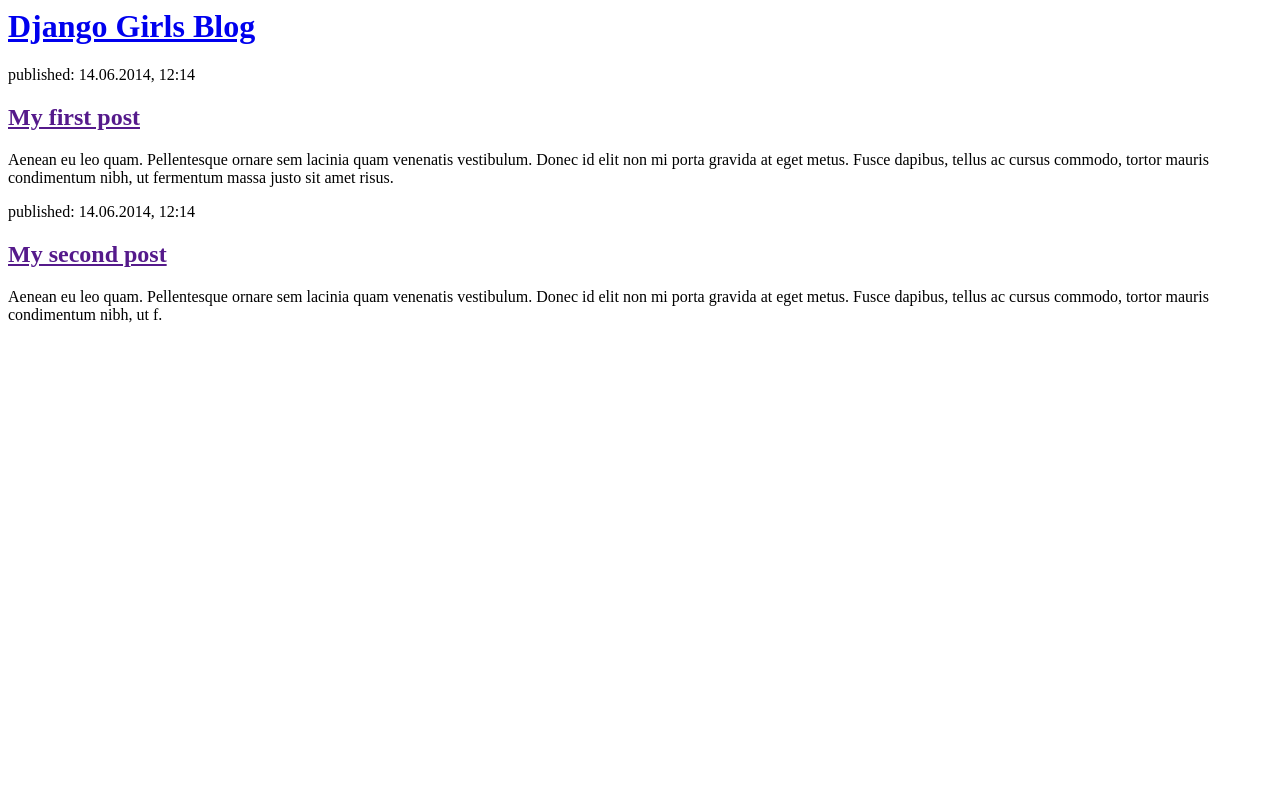
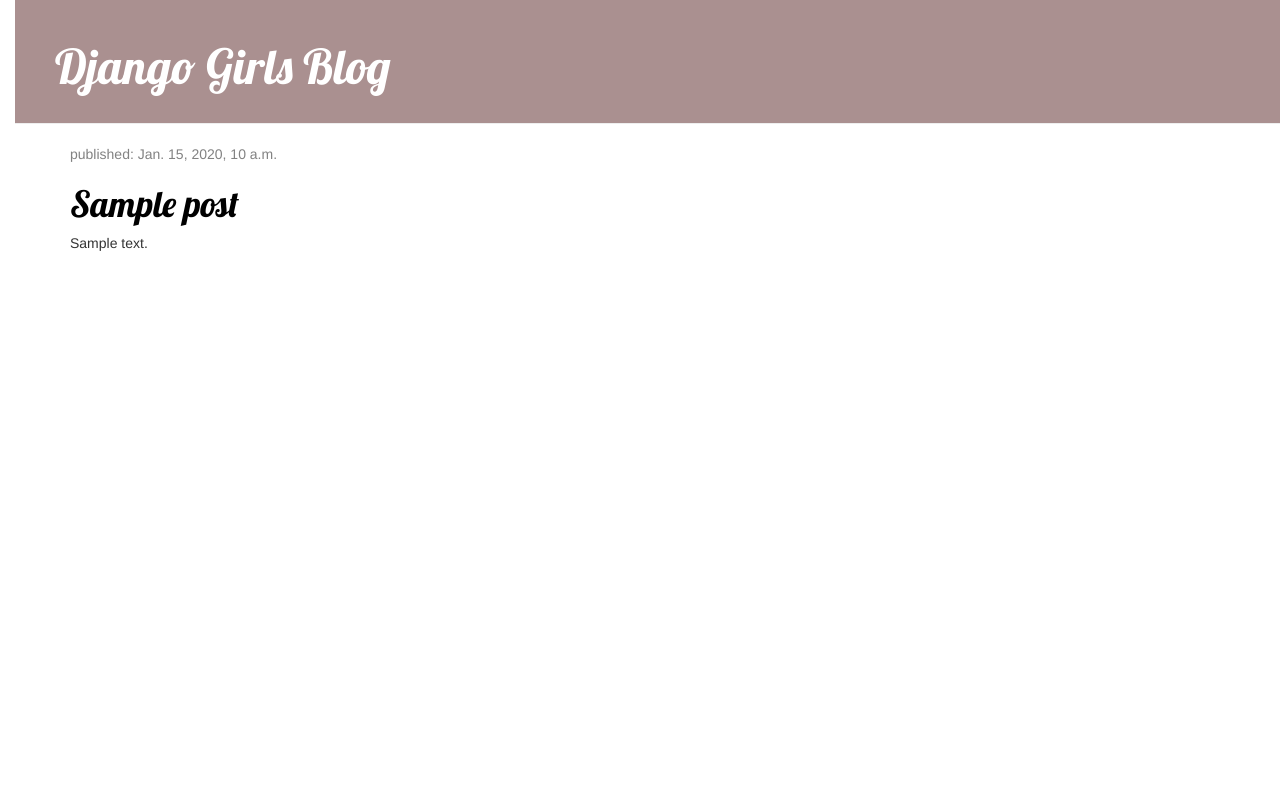
Before and after one commit to aarti98/first-blog, a Django app: page / in a window 1280 px wide. Run offline with Django 3.2, Linux system fonts and the light colour scheme; tables that the repository leaves empty hold one stand-in row (values such as "Sample post"); some libraries are stand-ins or nearby versions.

Commit message:
Added view and template

```diff
--- /dev/null
+++ b/mysite/blog/static/css/blog.css
@@ -0,0 +1,55 @@
+h1 a {
+	color: #AAB204;
+	font-family: 'Lobster';
+}
+
+body {
+	padding-left: 15px;
+}
+
+.page-header {
+    background-color: #AA9090;
+    margin-top: 0;
+    padding: 20px 20px 20px 40px;
+}
+
+.page-header h1, .page-header h1 a, .page-header h1 a:visited, .page-header h1 a:active {
+    color: #ffffff;
+    font-size: 36pt;
+    text-decoration: none;
+}
+
+.content {
+    margin-left: 40px;
+}
+
+h1, h2, h3, h4 {
+    font-family: 'Lobster', cursive;
+}
+
+.date {
+    color: #828282;
+}
+
+.save {
+    float: right;
+}
+
+.post-form textarea, .post-form input {
+    width: 100%;
+}
+
+.top-menu, .top-menu:hover, .top-menu:visited {
+    color: #ffffff;
+    float: right;
+    font-size: 26pt;
+    margin-right: 20px;
+}
+
+.post {
+    margin-bottom: 70px;
+}
+
+.post h1 a, .post h1 a:visited {
+    color: #000000;
+}
--- /dev/null
+++ b/mysite/blog/templates/blog/base.html
@@ -0,0 +1,24 @@
+{% load staticfiles %}
+
+<html>
+    <head>
+        <title>Django Girls blog</title>
+        <link rel="stylesheet" href="//maxcdn.bootstrapcdn.com/bootstrap/3.2.0/css/bootstrap.min.css">
+        <link rel="stylesheet" href="//maxcdn.bootstrapcdn.com/bootstrap/3.2.0/css/bootstrap-theme.min.css">
+        <link href="//fonts.googleapis.com/css?family=Lobster&subset=latin,latin-ext" rel="stylesheet" type="text/css">
+        <link rel="stylesheet" href="{% static 'css/blog.css' %}">
+    </head>
+    <body>
+    <div class="page-header">
+        <h1><a href="/">Django Girls Blog</a></h1>
+    </div>
+    <div class="content container">
+        <div class="row">
+            <div class="col-md-8">
+            {% block content %}
+            {% endblock %}
+            </div>
+        </div>
+    </div>
+    </body>
+   </html>
--- a/mysite/blog/templates/blog/post_list.html
+++ b/mysite/blog/templates/blog/post_list.html
@@ -1,22 +1,13 @@
-<html>
-    <head>
-        <title>Django Girls blog</title>
-    </head>
-    <body>
-        <div>
-            <h1><a href="/">Django Girls Blog</a></h1>
+{% extends 'blog/base.html' %}
+
+{% block content %}
+    {% for post in posts %}
+    <div class="post">
+        <div class="date">
+            <p>published: {{ post.published_date }}</p>
         </div>
-
-        <div>
-            <p>published: 14.06.2014, 12:14</p>
-            <h2><a href="">My first post</a></h2>
-            <p>Aenean eu leo quam. Pellentesque ornare sem lacinia quam venenatis vestibulum. Donec id elit non mi porta gravida at eget metus. Fusce dapibus, tellus ac cursus commodo, tortor mauris condimentum nibh, ut fermentum massa justo sit amet risus.</p>
-        </div>
-
-        <div>
-            <p>published: 14.06.2014, 12:14</p>
-            <h2><a href="">My second post</a></h2>
-            <p>Aenean eu leo quam. Pellentesque ornare sem lacinia quam venenatis vestibulum. Donec id elit non mi porta gravida at eget metus. Fusce dapibus, tellus ac cursus commodo, tortor mauris condimentum nibh, ut f.</p>
-        </div>
-    </body>
-</html>
+        <h1><a href="{% url 'post_detail' pk=post.pk %}">{{ post.title }}</a></h1>
+        <p>{{ post.text|linebreaksbr }}</p>
+    </div>
+    {% endfor %}
+{% endblock %}
--- a/mysite/blog/urls.py
+++ b/mysite/blog/urls.py
@@ -4,4 +4,5 @@ from . import views
 
 urlpatterns = [
 	url(r'^$', views.post_list, name = 'post_list'),
+	 url(r'^post/(?P<pk>\d+)/$', views.post_detail, name='post_detail'),
 ]
--- a/mysite/blog/views.py
+++ b/mysite/blog/views.py
@@ -1,5 +1,13 @@
-from django.shortcuts import render
+from django.shortcuts import render, get_object_or_404
+from .models import Post
+from django.utils import timezone
 
 # Create your views here.
 def post_list(request):
-	return render(request, 'blog/post_list.html', {})
+	posts = Post.objects.all()
+	#posts = Post.objects.filter(published_date__lte = timezone.now()).order_by('published_date')
+	return render(request, 'blog/post_list.html', {'posts': posts})
+
+def post_detail(request, pk):
+	post = get_object_or_404(Post, pk = pk)
+	return render(request, 'blog/post_detail.html', {'post': post})
```
Also changed, not shown: mysite/blog/templates/blog/post_detail.html (added, +15 -0 lines).
